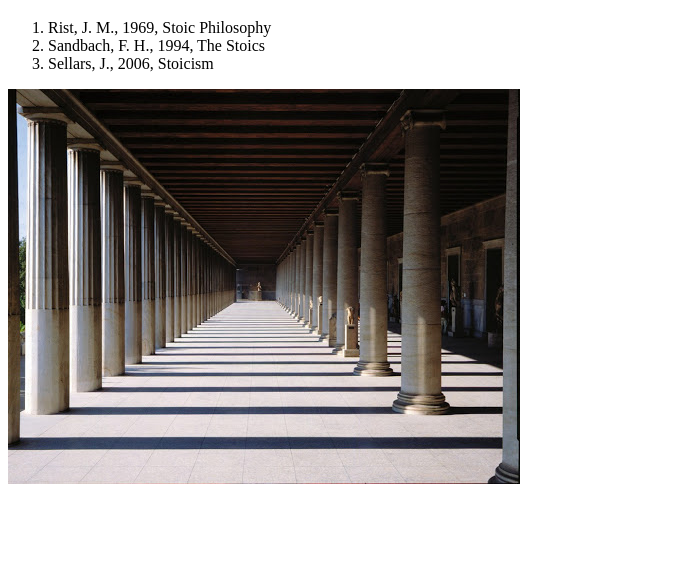
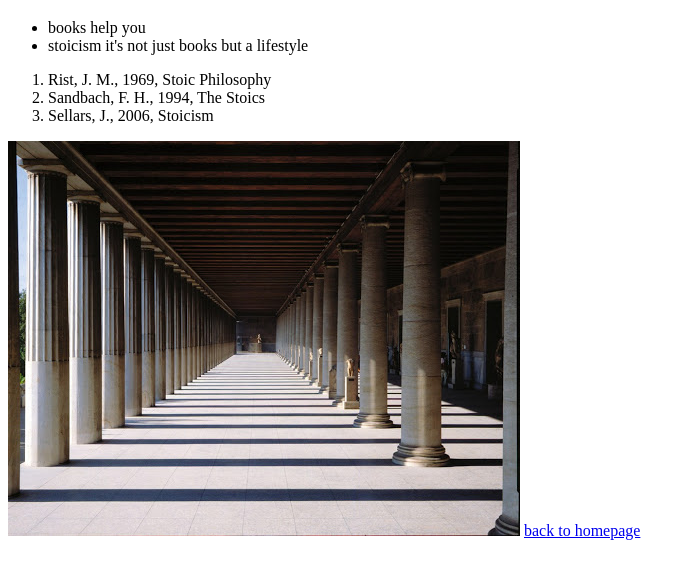
Before and after one commit to butagoodlife/odin-books, a plain HTML site: page books/stoics.html in a window 1280 px wide. Shown: the part 61-640 px from the top of the page, without its empty margins (0-695 px from the left). Drawn offline with Linux system fonts and the light colour scheme.

Commit message:
back to homepage button

```diff
--- a/books/stoics.html
+++ b/books/stoics.html
@@ -8,11 +8,16 @@
 </head>
 <body>
     <h1>Books on Stoicism and Stoics you should read</h1>
+    <ul>
+       <li>books help you</li>
+       <li>stoicism it's not just books but a lifestyle</li>
+    </ul>
     <ol>
         <li>Rist, J. M., 1969, Stoic Philosophy</li>
         <li>Sandbach, F. H., 1994, The Stoics</li>
         <li>Sellars, J., 2006, Stoicism</li>
     </ol>
-    <img src="../img/stoa.jpg">
+    <img src="../img/stoa.jpg"></h>
+    <h></h><a href="../index.html"> back to homepage</a></h>
 </body>
 </html>
```
